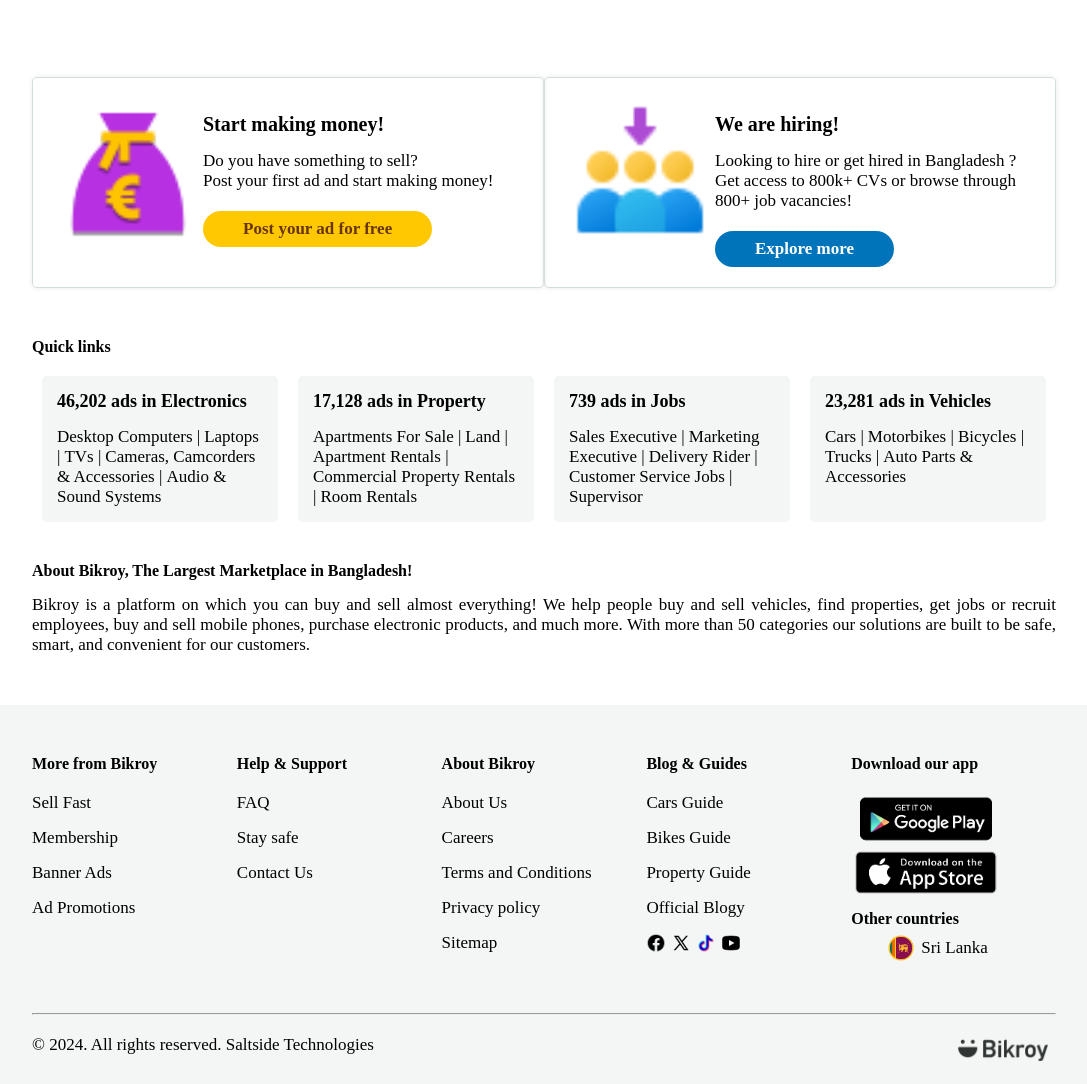
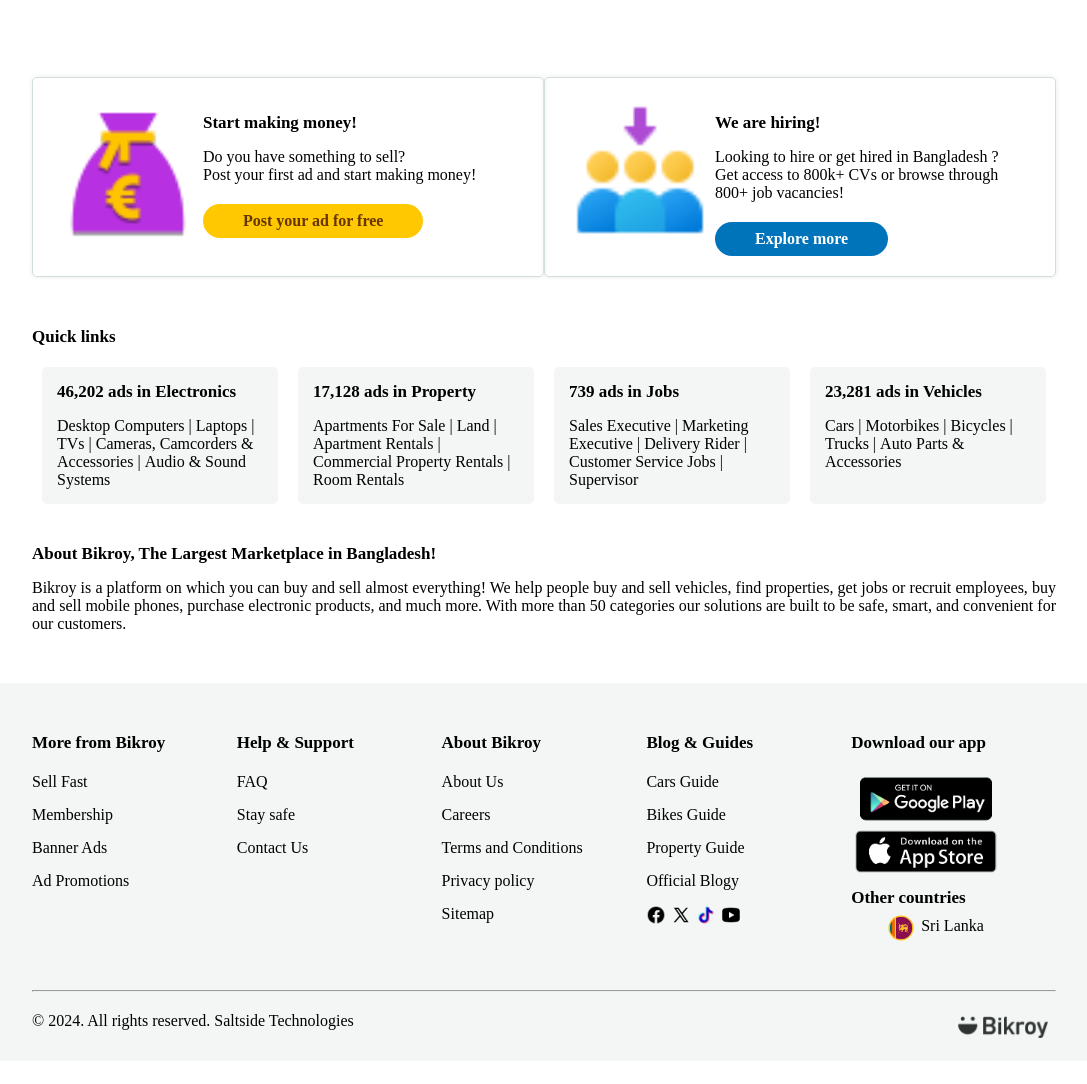
Before and after one commit to nayon-kumar/Bikroy.com-Clone, a plain HTML site: page index.html in a window 1280 px wide. Shown: the part 807-1891 px from the top of the page, without its empty margins (96-1183 px from the left). After the commit the page ends 1868 px from the top, so only its background shows below. Drawn offline with Linux system fonts and the light colour scheme.

Commit message:
Font size changed

```diff
--- a/style.css
+++ b/style.css
@@ -177,12 +177,13 @@ main{
     justify-content: center;
     margin-bottom: 50px;
 }
+
+/* Category Design Ended Here */
+/* Card Design Started Here */
 .card h3{
-    font-size: 20px;
+    font-size: 17px;
     margin: 15px 0px;
 }
-/* Category Design Ended Here */
-/* Card Design Started Here */
 .card{
     border: 0.1px solid #d4ded9;
     box-shadow: 0.1px 0.1px 5px #e6e9e7;
@@ -190,7 +191,7 @@ main{
     border-radius: 5px;
 }
 .card p{
-    font-size: 17px;
+    font-size: 16px;
 }
 .card img{
     height: 150px;
@@ -199,7 +200,7 @@ main{
 }
 .card a{
     text-decoration: none;
-    font-size: 17px;
+    font-size: 16px;
     font-weight: bold;
 }
 .card1 a{
@@ -238,6 +239,7 @@ main{
     font-weight: bold;
     margin-top: 50px;
     margin-bottom: 10px;
+    font-size: 17px;
 }
 .link1{
     grid-area: l1;
@@ -267,21 +269,22 @@ main{
 .quickLink a{
     text-decoration: none;
     color: black;
-    font-size: 17px;
+    font-size: 16px;
 }
 .quickLink h4{
-    font-size: 18px;
+    font-size: 17px;
     padding-bottom: 15px;
 }
 .textDiv{
     text-align: justify;
 }
 .textDiv p{
-    font-size: 17px;
+    font-size: 16px;
 }
 .aa{
     margin-top: 30px;
     margin-bottom: 15px;
+    font-size: 17px;
 }
 /* Quick Link Design Ended Here */
 /* Footer design started here */
@@ -321,11 +324,12 @@ footer a{
 }
 .footerContainer h4{
     margin-bottom: 20px;
+    font-size: 17px;
 }
 .footerContainer a{
     display: block;
     margin-bottom: 15px;
-    font-size: 17px;
+    font-size: 16px;
 }
 .idiv{
     margin-top: 15px;
@@ -371,7 +375,7 @@ hr{
 }
 .footerArea p{
     float: left;
-    font-size: 17px;
+    font-size: 16px;
 }
 .footerArea img{
     float: right;
```
